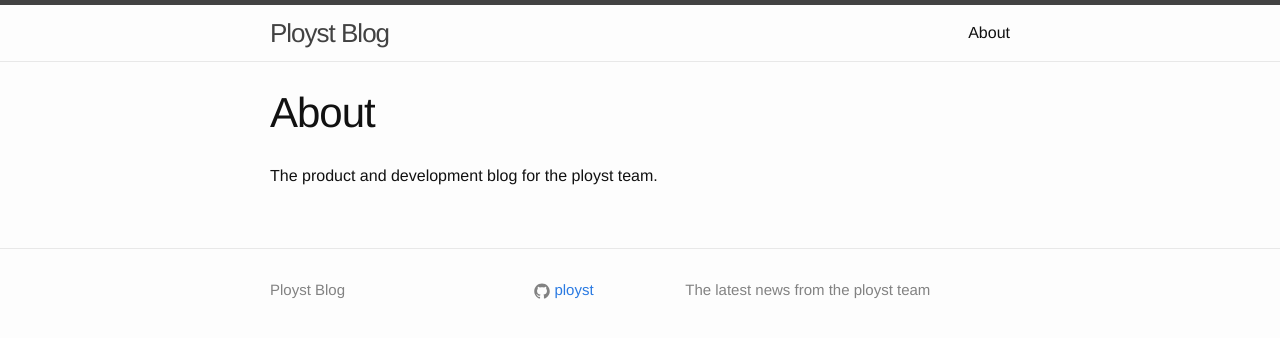
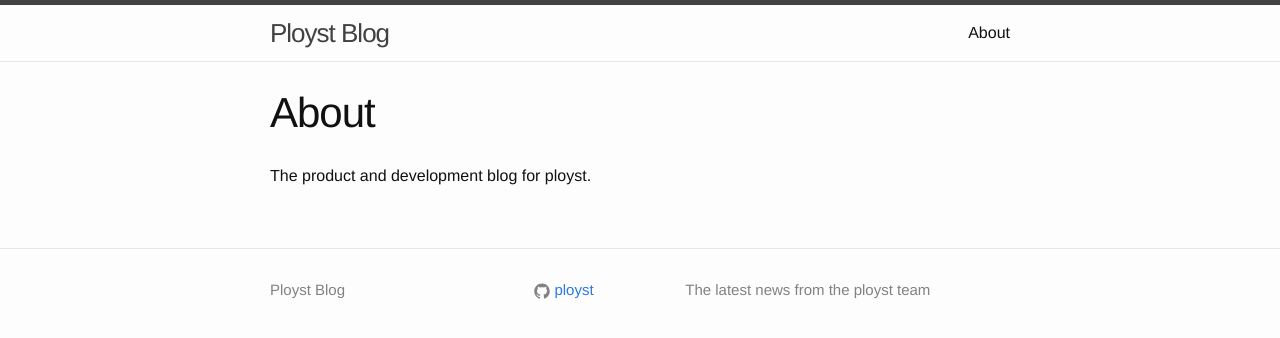
Before and after one commit to ployst/ployst.github.io, a Jekyll site: the page built from about.md, in a window 1280 px wide. Shown: the top 338 px of the page. Built offline with Jekyll 4.4.1, drawn with Linux system fonts in a browser that asks for light colours.

```diff
--- a/_posts/2015-12-17-letsencrypt-on-kubernetes.markdown
+++ b/_posts/2015-12-17-letsencrypt-on-kubernetes.markdown
@@ -132,7 +132,7 @@ of the GoogleCloudPlatform repo that supports an additional env variable:
 
     CERT_SERVICE
 
-All requests to /.well-known/acme-challenge will be routed through to that
+All requests to `/.well-known/acme-challenge` will be routed through to that
 service.
 
 It can be constructed from two additional env variables in the same way that
--- a/about.md
+++ b/about.md
@@ -4,4 +4,4 @@ title: About
 permalink: /about/
 ---
 
-The product and development blog for the ployst team.
+The product and development blog for ployst.
```
Also changed, not shown: assets/images/letsencrypt-catnames02.png.
